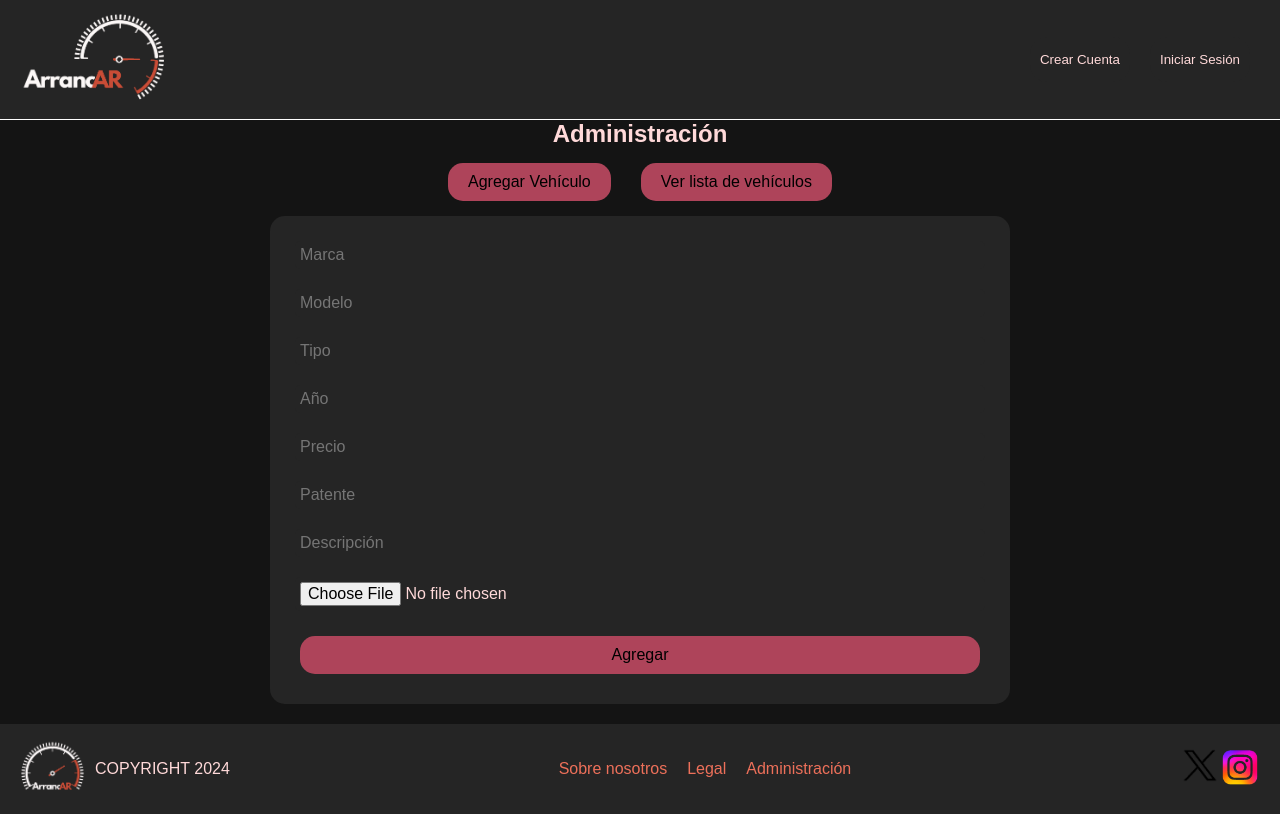
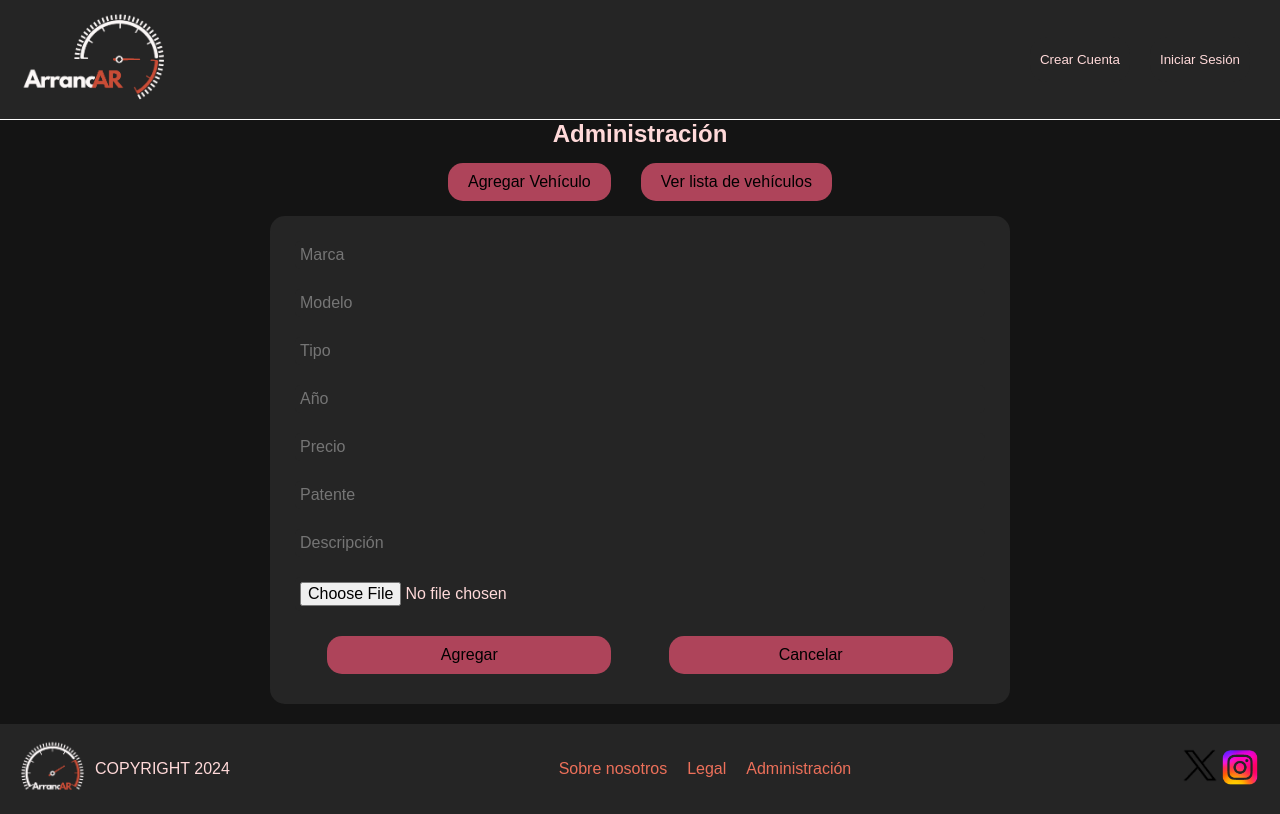
Before and after one commit to javier-pignataro/frontend, a React (Vite) app: page /administracion in a window 1280 px wide. Both pictures are taken after a click on the button "Agregar Vehículo". Built offline with nearby package versions, Linux system fonts and the light colour scheme.

Commit message:
agregado boton "cancelar" en form "agregar vehiculo"

```diff
--- a/src/Routes/Administracion.jsx
+++ b/src/Routes/Administracion.jsx
@@ -57,6 +57,7 @@ const Administracion = () => {
   const [pressedButton, setPressedButton] = useState(false);
   function pressButton() {
     setPressedButton(!pressedButton);
+    setError(false);
   }
 
   function submitForm(e) {
@@ -134,7 +135,10 @@ const Administracion = () => {
                 </div>
               ))}
             </div>
-            <button type="submit" className="administracion__submit__button">Agregar</button>
+            <div className="botones__form">
+              <button type="submit" className="administracion__submit__button">Agregar</button>
+              <button type="button" onClick={pressButton}>Cancelar</button>
+            </div>
           </form>
         )}
       </div>
--- a/src/styles/pages/_administracion.scss
+++ b/src/styles/pages/_administracion.scss
@@ -96,6 +96,15 @@
                     }
                 }
             }
+
+            .botones__form {
+                display: flex;
+                justify-content: space-evenly;
+
+                button {
+                    width: 40%;
+                }
+            }
         }
     }
 
```
